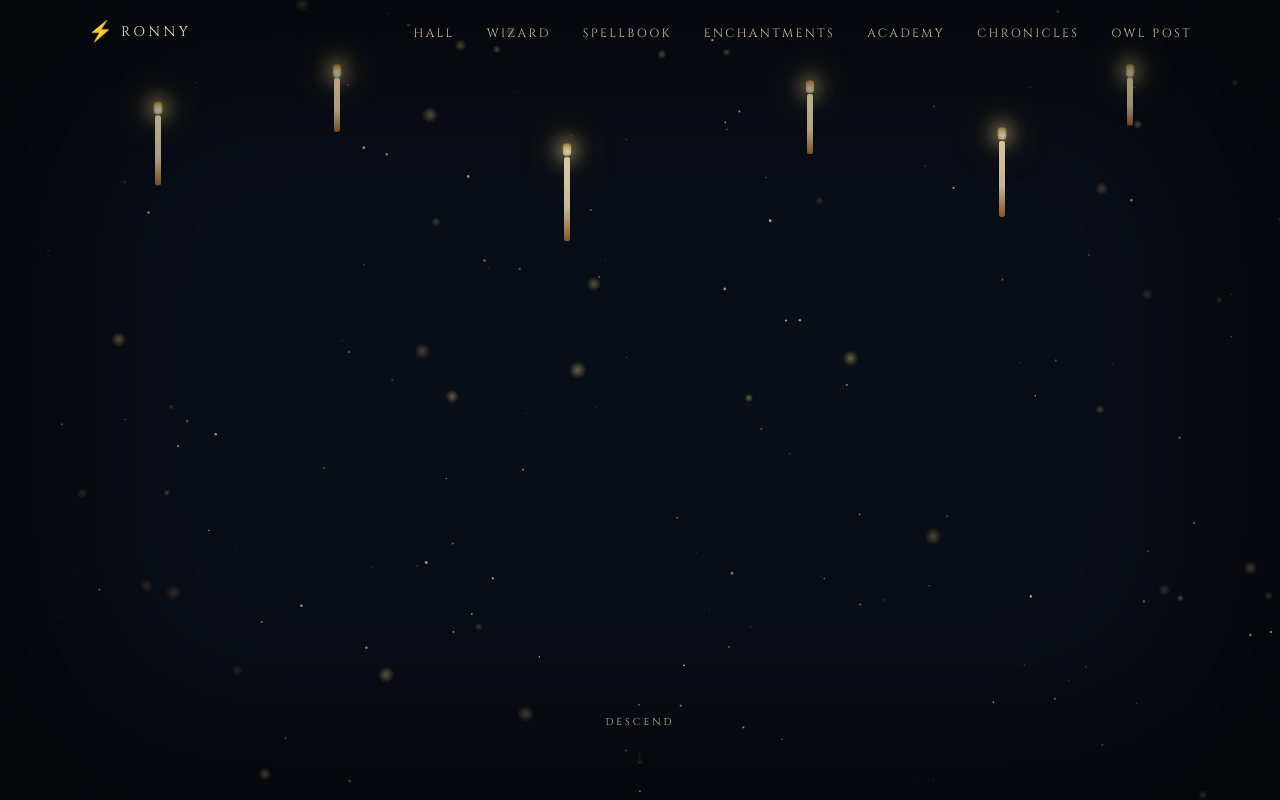
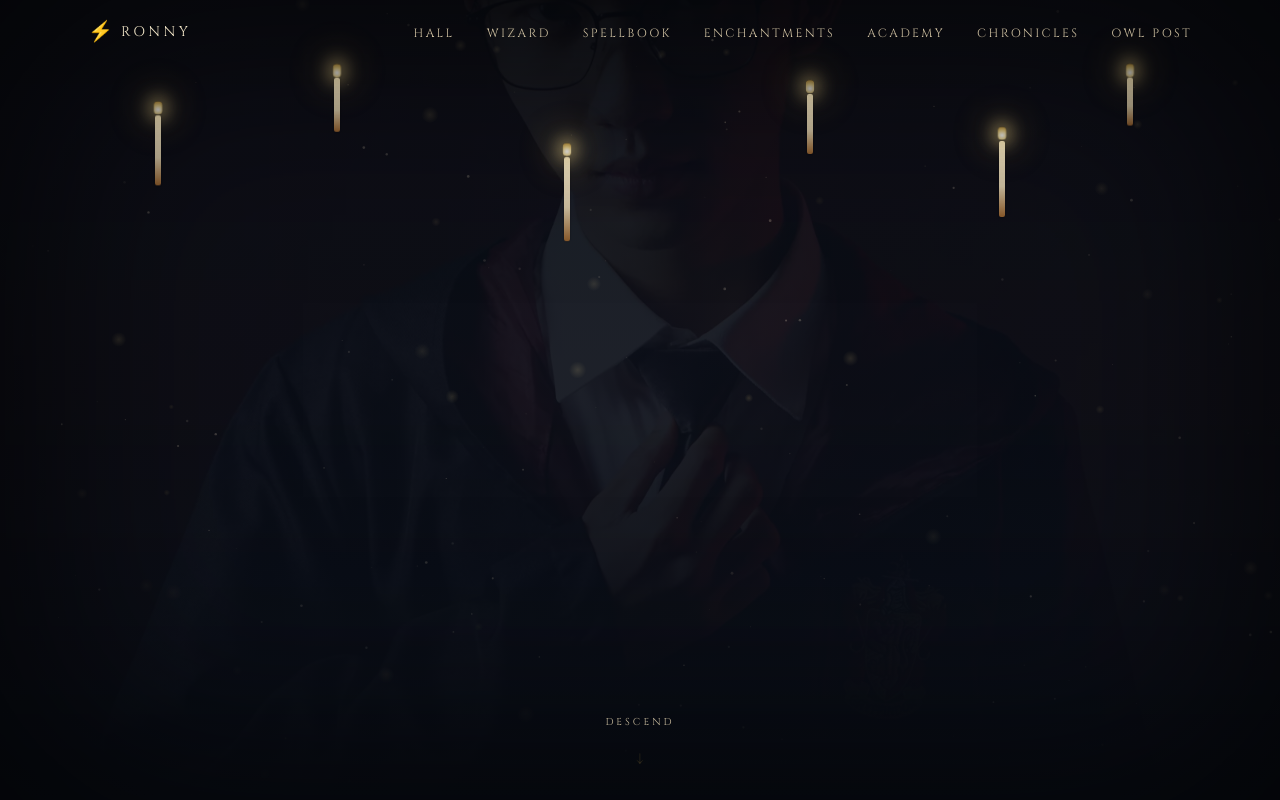
Before and after one commit to ronaldpaguntalan/ronny-portfolio-v2, a React (Vite) app: page / in a window 1280 px wide. Shown: the top 800 px of the page. Built offline with nearby package versions, Linux system fonts and the light colour scheme.

Commit message:
feat: add faint wizard backdrop to Hero section

```diff
--- a/src/components/sections/Hero.jsx
+++ b/src/components/sections/Hero.jsx
@@ -2,6 +2,7 @@ import { motion } from "framer-motion"
 import { profile } from "../../data/content"
 import { FloatingCandles } from "../atmosphere/FloatingCandles"
 import { usePrefersReducedMotion } from "../../hooks/usePrefersReducedMotion"
+import heroBackdrop from "../../assets/images/web/hp-creative.webp"
 
 export function Hero() {
   const reduced = usePrefersReducedMotion()
@@ -19,6 +20,17 @@ export function Hero() {
 
   return (
     <section id="hall" className="relative min-h-screen flex items-center justify-center overflow-hidden">
+      {/* faint atmospheric backdrop */}
+      <div className="absolute inset-0 z-0 pointer-events-none">
+        <img
+          src={heroBackdrop}
+          alt=""
+          aria-hidden="true"
+          className="w-full h-full object-cover opacity-20"
+        />
+        <div className="absolute inset-0 bg-gradient-to-b from-[color:var(--color-midnight)]/70 via-[color:var(--color-midnight)]/60 to-[color:var(--color-midnight)]" />
+      </div>
+
       <FloatingCandles />
 
       <motion.div
```
